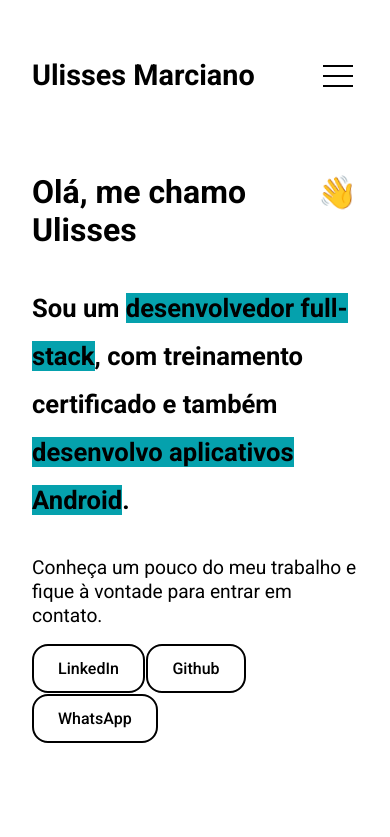
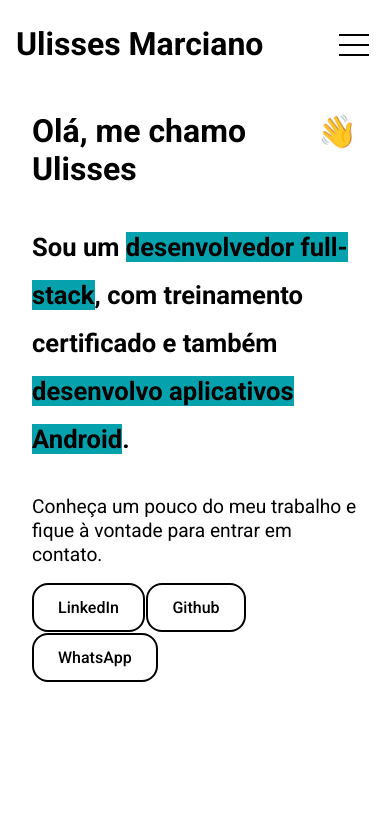
Before and after one commit to ulissesmarciano/portfolio-ulisses, a React (Create React App) app: page / in a window 390 px wide. Shown: the top 837 px of the page. Built offline with nearby package versions, Linux system fonts and the light colour scheme.

Commit message:
Mudando orientação do header para mobile first

```diff
--- a/src/components/Header/styles.js
+++ b/src/components/Header/styles.js
@@ -4,15 +4,15 @@ export const Container = styled.header`
     position: relative;
 
     margin: 0 auto;
-    padding: 1.9rem 0;
     z-index: 1000;
     max-width: 64rem;
 
     .header-container {
+        padding: 1.9rem 0;
+
         display: flex;
         justify-content: space-between;
         align-items: center;
-
     }
 
     .header-container .logo {
@@ -25,16 +25,30 @@ export const Container = styled.header`
     .header-container nav {
         position: relative;
         z-index: 100;
-        flex: 1;
+        flex: 0;
     }
 
     .header-container nav ul {
         display: flex;
-        justify-content: space-between;
+        flex-direction: column;
+        gap: 3rem;
+        align-items: center;
+        justify-content: center;
+        position: fixed;
+        top: 0;
+        right: -100%;
+        height: 100%;
+        width: 100%;
+        background-color: #fff;
+        transition: right 0.3s ease-in-out;
+    }
+
+    input:checked ~ ul {
+        right: 0;
     }
 
     .header-container .menu {
-        display: none;
+        display: block;
         width: 50px;
         height: 50px;
         align-self: end;
@@ -93,65 +107,36 @@ export const Container = styled.header`
         bottom: 0;
         }
     }
-  @media (max-width: 1200px){
+  @media (min-width: 375px){
         .header-container{
-            padding: 1.9rem 2rem;
+            padding: 1.2rem 1rem;
         }
     }
 
-  @media (max-width: 768px) {
+  @media (min-width: 768px) {
     .header-container {
-        padding: 1.2rem 2rem;
-    }
-
-    .header-container .menu {
-      display: block;
+        max-width: 1440px;
+        margin: 0 auto;
     }
 
     .header-container nav {
-        flex: 0;
+        flex: 1;
     }
 
 
     .header-container nav ul {
-      position: fixed;
-      top: 0;
-      right: -100%;
-      height: 100%;
-      width: 100%;
-      background-color: #fff;
-      flex-direction: column;
-      gap: 3rem;
-      align-items: center;
-      justify-content: center;
-      transition: right 0.3s ease-in-out;
+      position: static;
+      display: flex;
+      justify-content: space-between;
+      flex-direction: row;
+      gap: 0;
+      height: auto;
+      width: auto;
+      background-color: transparent;
     }
 
-    input:checked ~ ul {
-      right: 0;
-    }
-
-    .header-container nav ul a {
-      text-align: center;
-      padding: 20px;
-      display: block;
+    .header-container .menu {
+        display: none;
     }
   }
-
-  @media (max-width: 450px){
-    .header-container .logo {
-        font-size: 1.8rem;
-    }
-  }
-
-
-  @media (max-width: 375px){
-      .header-container {
-          padding: 0 1rem;
-      }
-      .header-container .logo {
-          font-size: 1.4rem;
-      }
-}
-
 `;
```
